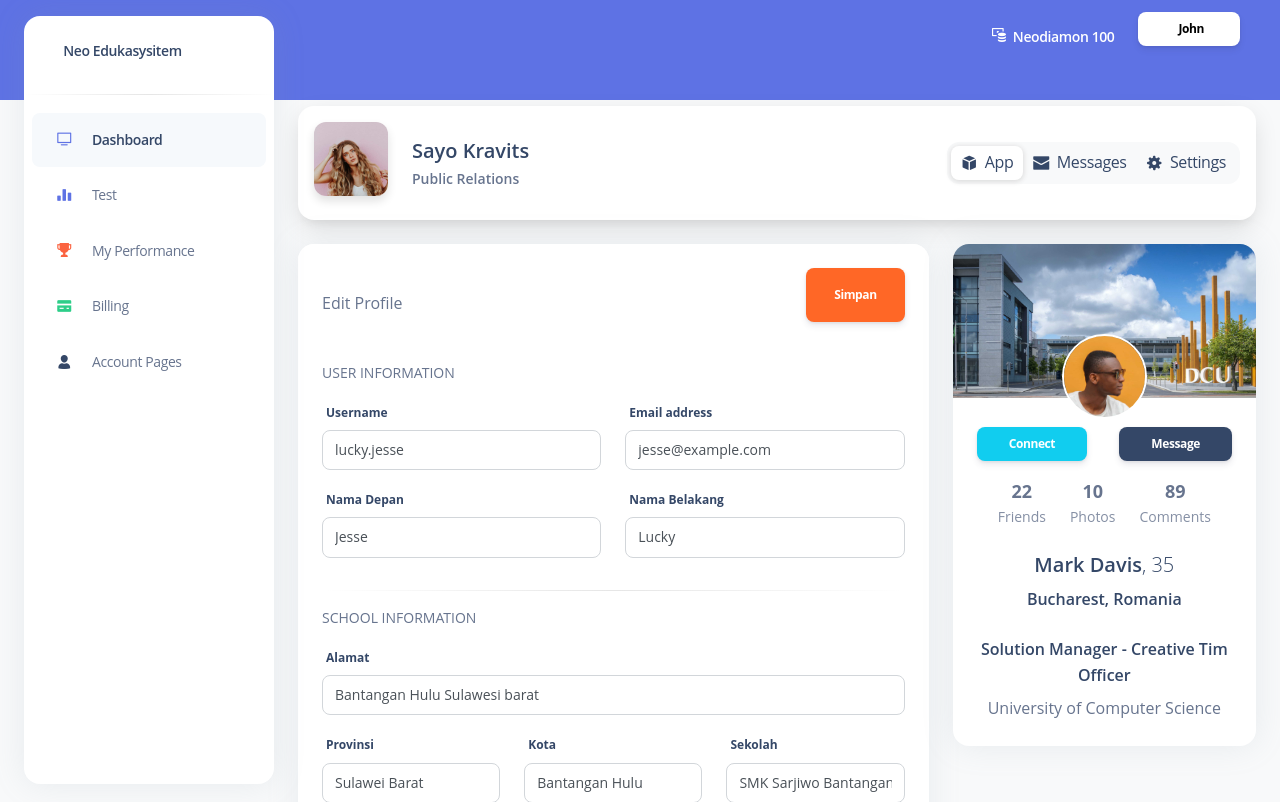
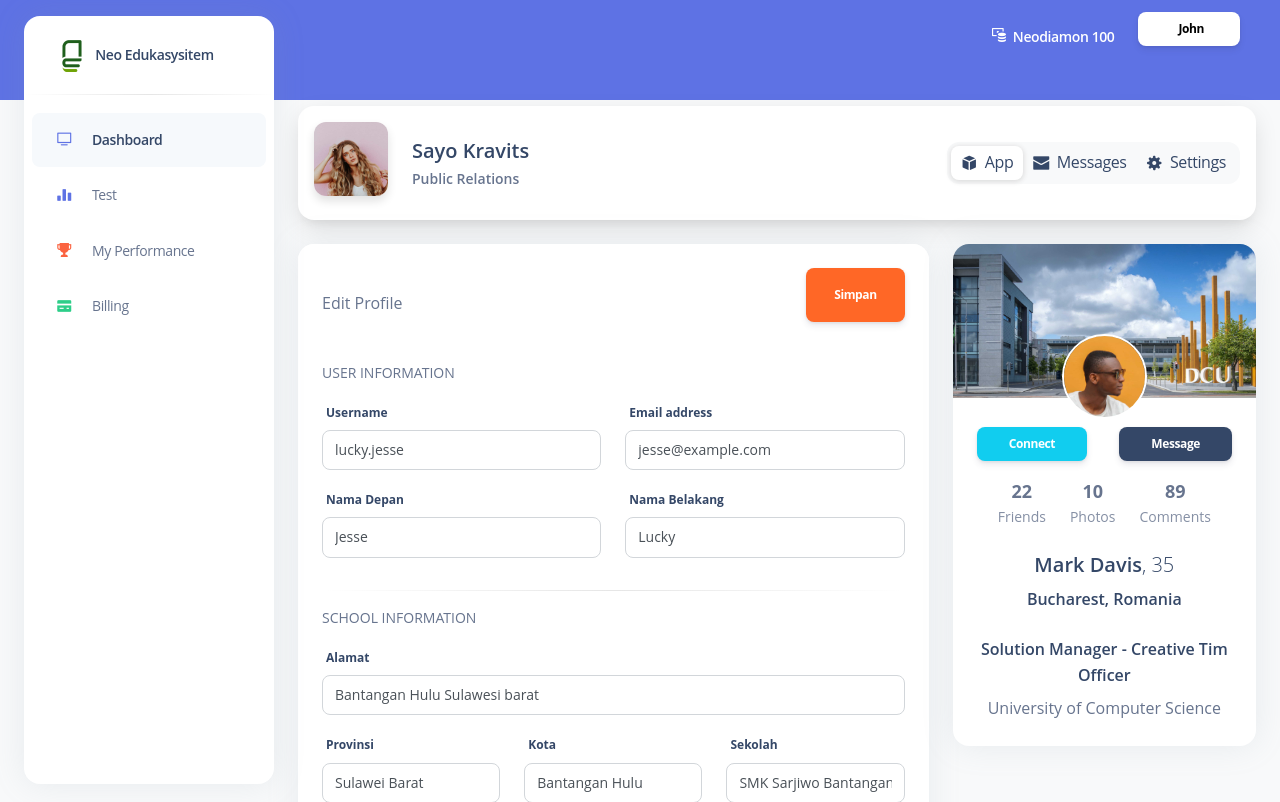
Before and after one commit to Galih-sans/tryoutNe, a CodeIgniter 4 app: template app/Views/user/pages/profile/index.php in a window 1280 px wide. Shown: the top 802 px of the page. Run offline with PHP 8.4 and a stand-in for CodeIgniter, Linux system fonts and the light colour scheme; the template is opened without the code that fills it, so the values that code supplies are empty; some libraries are stand-ins or nearby versions.

Commit message:
uodate header dan log user

```diff
--- a/app/Views/user/pages/dashboard/index.php
+++ b/app/Views/user/pages/dashboard/index.php
@@ -5,7 +5,7 @@
   <meta charset="utf-8" />
   <meta name="viewport" content="width=device-width, initial-scale=1, shrink-to-fit=no">
   <link rel="apple-touch-icon" sizes="76x76" href="">
-  <link rel="icon" type="image/png" href="">
+  <link rel="icon" type="image/png" href="<?= base_url('assets/favicon/logo-ne.ico') ?>">
   <title>
     Neoedukasi
   </title>
--- a/app/Views/user/pages/performance/index.php
+++ b/app/Views/user/pages/performance/index.php
@@ -5,7 +5,7 @@
   <meta charset="utf-8" />
   <meta name="viewport" content="width=device-width, initial-scale=1, shrink-to-fit=no">
   <link rel="apple-touch-icon" sizes="76x76" href="">
-  <link rel="icon" type="image/png" href="">
+  <link rel="icon" type="image/png" href="<?= base_url('assets/favicon/logo-ne.ico') ?>">
   <title>
     Neoedukasi
   </title>
--- a/app/Views/user/pages/profile/index.php
+++ b/app/Views/user/pages/profile/index.php
@@ -5,7 +5,7 @@
   <meta charset="utf-8" />
   <meta name="viewport" content="width=device-width, initial-scale=1, shrink-to-fit=no">
   <link rel="apple-touch-icon" sizes="76x76" href="">
-  <link rel="icon" type="image/png" href="">
+  <link rel="icon" type="image/png" href="<?= base_url('assets/favicon/logo-ne.ico') ?>">
   <title>
     Neoedukasi
   </title>
--- a/app/Views/user/partial/navbar.php
+++ b/app/Views/user/partial/navbar.php
@@ -5,7 +5,7 @@
     <div class="sidenav-header">
       <i class="fas fa-times p-3 cursor-pointer text-secondary opacity-5 position-absolute end-0 top-0 d-none d-xl-none" aria-hidden="true" id="iconSidenav"></i>
       <a class="navbar-brand m-0" href="" target="_blank">
-        <img src="" class="navbar-brand-img h-100" alt="">
+        <img src="<?= base_url('assets/favicon/logo-ne.ico') ?>" class="navbar-brand-img h-100" alt="">
         <span class="ms-1 font-weight-bold">Neo Edukasysitem</span>
       </a>
     </div>
@@ -44,14 +44,6 @@
             <span class="nav-link-text ms-1">Billing</span>
           </a>
         </li>
-        <li class="nav-item">
-          <a class="nav-link " href="<?= route_to('user.profil.index')?>">
-            <div class="icon icon-shape icon-sm border-radius-md text-center me-2 d-flex align-items-center justify-content-center">
-              <i class="ni ni-single-02 text-dark text-sm opacity-10"></i>
-            </div>
-            <span class="nav-link-text ms-1">Account Pages</span>
-          </a>
-        </li>
       </ul>
     </div>
   </aside>
--- a/app/Views/user/partial/navhead.php
+++ b/app/Views/user/partial/navhead.php
@@ -38,26 +38,12 @@
                 </div>
                 <div class="p-2">
                     <a class="dropdown-item d-flex align-items-center justify-content-between"
-                        href="be_pages_generic_inbox.html">
-                        <span class="fs-sm fw-medium">Inbox</span>
-                        <span class="badge rounded-pill bg-primary ms-2">3</span>
-                    </a>
-                    <a class="dropdown-item d-flex align-items-center justify-content-between"
-                        href="be_pages_generic_profile.html">
-                        <span class="fs-sm fw-medium">Profile</span>
-                        <span class="badge rounded-pill bg-primary ms-2">1</span>
-                    </a>
-                    <a class="dropdown-item d-flex align-items-center justify-content-between"
-                        href="javascript:void(0)">
+                        href="<?= route_to('user.profil.index')?>">
                         <span class="fs-sm fw-medium">Settings</span>
                     </a>
                 </div>
                 <div role="separator" class="dropdown-divider m-0"></div>
                 <div class="p-2">
-                    <a class="dropdown-item d-flex align-items-center justify-content-between"
-                        href="op_auth_lock.html">
-                        <span class="fs-sm fw-medium">Lock Account</span>
-                    </a>
                     <a class="dropdown-item d-flex align-items-center justify-content-between"
                         href="<?= base_url('logout')?>">
                         <span class="fs-sm fw-medium">Log Out</span>
```
Also changed, not shown: app/Views/user/pages/test/index.php (+1 -1 lines).
